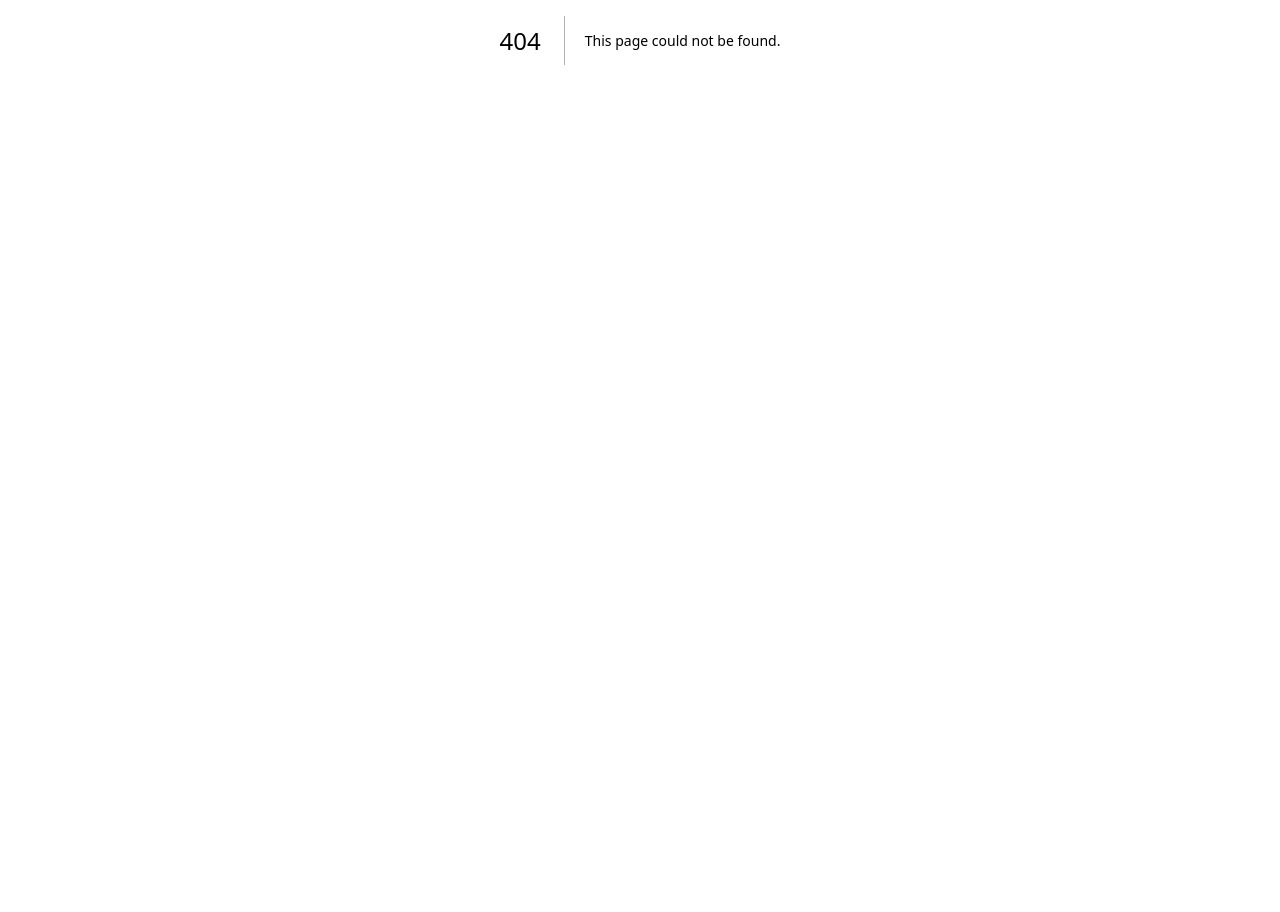
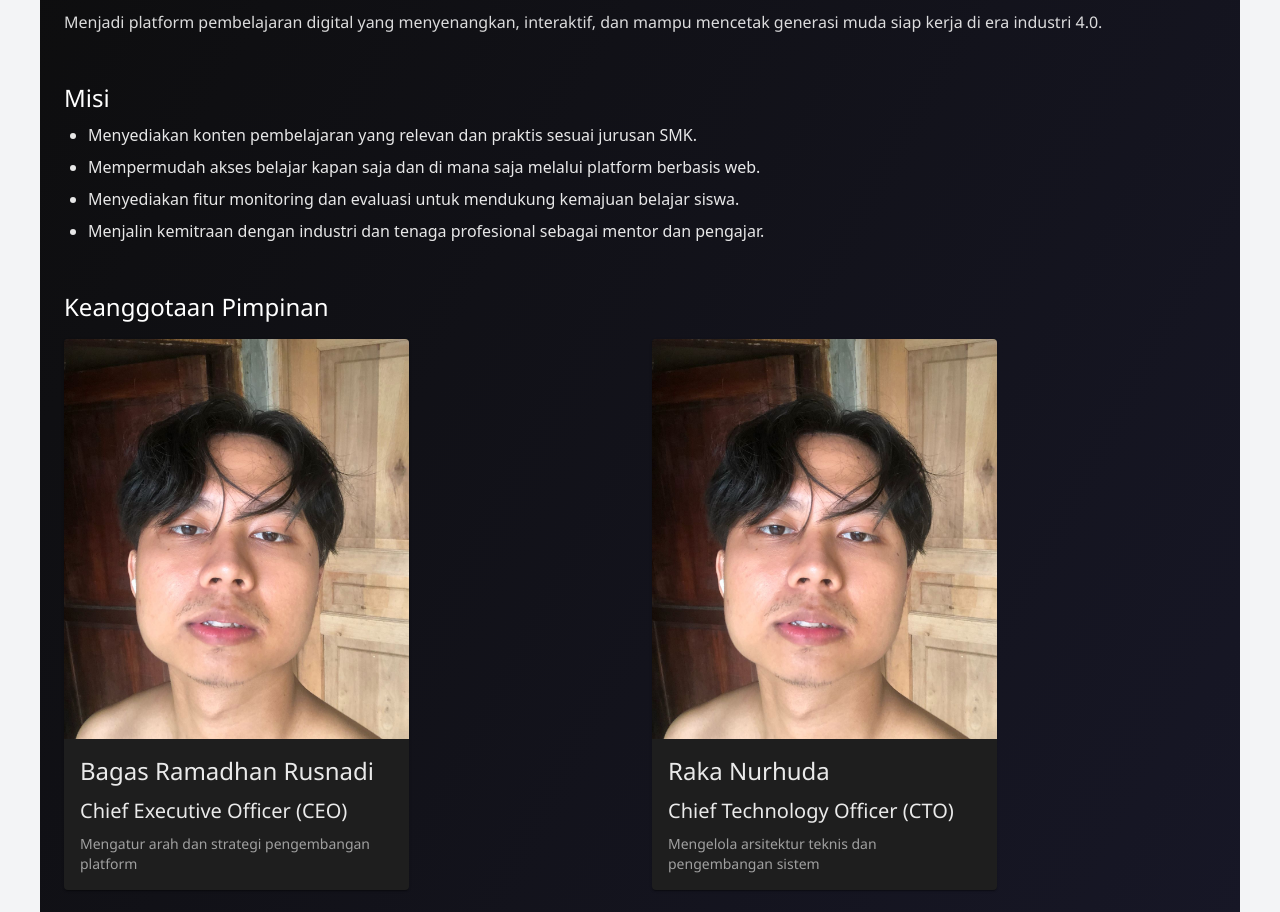
Before and after one commit to bagasrr/chill-study, a Next.js app: page /about in a window 1280 px wide. Before the commit this address had no page. Shown: the part 360-1272 px from the top of the page. Before the commit the page ends 800 px from the top, so only its background shows below. Built offline with nearby package versions, Linux system fonts and the light colour scheme; no server answers.

Commit message:
add leadershipCard

```diff
--- /dev/null
+++ b/src/app/(overview)/about/page.tsx
@@ -0,0 +1,121 @@
+// app/about/page.tsx
+"use client";
+
+import { useEffect, useState } from "react";
+import LeadershipCard from "@/components/LeadershipCard";
+import { Container, Typography, Box } from "@mui/material";
+
+const AboutPage = () => {
+  const [loading, setLoading] = useState(true);
+
+  const leaders = [
+    {
+      name: "Bagas Ramadhan Rusnadi",
+      role: "Chief Executive Officer (CEO)",
+      responsibility: "Mengatur arah dan strategi pengembangan platform",
+      image: "/leaders/bagas.jpeg",
+    },
+    {
+      name: "Raka Nurhuda",
+      role: "Chief Technology Officer (CTO)",
+      responsibility: "Mengelola arsitektur teknis dan pengembangan sistem",
+      image: "/leaders/bagas.jpeg",
+    },
+    {
+      name: "Farhan R. Maulana",
+      role: "Chief Content Officer (CCO)",
+      responsibility: "Bertanggung jawab atas kurikulum dan materi belajar",
+      image: "/leaders/bagas.jpeg",
+    },
+    {
+      name: "Rizky Saputra",
+      role: "Head of Community & Partnership",
+      responsibility: "Mengelola kerja sama, relasi, dan komunitas pengguna",
+      image: "/leaders/bagas.jpeg",
+    },
+  ];
+
+  useEffect(() => {
+    const timer = setTimeout(() => setLoading(false), 1000); // simulasi loading
+    return () => clearTimeout(timer);
+  }, []);
+
+  return (
+    <Container
+      sx={{
+        py: 8,
+        color: "#fff",
+        background: "linear-gradient(to bottom right, #0d0d0d, #1a1a2e)",
+        borderRadius: 2,
+      }}
+    >
+      <Box textAlign="center" mb={6}>
+        <Typography variant="h4" fontWeight="bold" gutterBottom>
+          Tentang Chill Study
+        </Typography>
+        <Typography variant="body1" sx={{ color: "rgba(255,255,255,0.8)", mt: 2 }}>
+          Chill Study adalah platform pembelajaran daring yang dirancang secara menyenangkan dan interaktif untuk menjembatani pelajar SMK dengan dunia kerja modern.
+        </Typography>
+      </Box>
+
+      <Box mb={6}>
+        <Typography variant="h5" fontWeight="medium" gutterBottom>
+          Visi
+        </Typography>
+        <Typography variant="body1" sx={{ color: "rgba(255,255,255,0.85)" }}>
+          Menjadi platform pembelajaran digital yang menyenangkan, interaktif, dan mampu mencetak generasi muda siap kerja di era industri 4.0.
+        </Typography>
+      </Box>
+
+      <Box mb={6}>
+        <Typography variant="h5" fontWeight="medium" gutterBottom>
+          Misi
+        </Typography>
+        <ul className="list-disc pl-6 space-y-2 text-white/90">
+          <li>Menyediakan konten pembelajaran yang relevan dan praktis sesuai jurusan SMK.</li>
+          <li>Mempermudah akses belajar kapan saja dan di mana saja melalui platform berbasis web.</li>
+          <li>Menyediakan fitur monitoring dan evaluasi untuk mendukung kemajuan belajar siswa.</li>
+          <li>Menjalin kemitraan dengan industri dan tenaga profesional sebagai mentor dan pengajar.</li>
+        </ul>
+      </Box>
+
+      <Box mb={10}>
+        <Typography variant="h5" fontWeight="medium" gutterBottom>
+          Keanggotaan Pimpinan
+        </Typography>
+        <Box className="grid sm:grid-cols-2 gap-6 mt-4">
+          {(loading ? Array(4).fill({}) : leaders).map((leader, index) => (
+            <LeadershipCard key={index} name={leader.name} role={leader.role} responsibility={leader.responsibility} image={leader.image} loading={loading} />
+          ))}
+        </Box>
+      </Box>
+
+      <Box>
+        <Typography variant="h5" fontWeight="medium" gutterBottom>
+          Lokasi Kami
+        </Typography>
+        <Box
+          sx={{
+            mt: 2,
+            borderRadius: 2,
+            overflow: "hidden",
+            border: "1px solid rgba(0, 255, 255, 0.3)",
+            boxShadow: "0 0 20px rgba(0, 255, 255, 0.1)",
+            height: 300,
+          }}
+        >
+          <iframe
+            src="https://www.google.com/maps/embed?pb=..." // ganti link maps sesuai lokasi
+            width="100%"
+            height="100%"
+            allowFullScreen
+            loading="lazy"
+            style={{ border: 0 }}
+          />
+        </Box>
+      </Box>
+    </Container>
+  );
+};
+
+export default AboutPage;
--- a/src/app/(overview)/layout.tsx
+++ b/src/app/(overview)/layout.tsx
@@ -1,12 +1,14 @@
+import Footer from "@/components/Footer";
 import Navbar from "@/components/Navbar";
 import React from "react";
 
 const layout = ({ children }: { children: React.ReactNode }) => {
   return (
     <>
-      <div className="min-h-screen">
+      <div>
         <Navbar />
-        <div className="pt-24 md:pt-28">{children}</div>
+        <div className="pt-24 md:pt-28 bg-gray-100 dark:bg-gray-800 min-h-screen">{children}</div>
+        <Footer />
       </div>
     </>
   );
--- a/src/app/page.tsx
+++ b/src/app/page.tsx
@@ -8,7 +8,7 @@ export default function Home() {
   return (
     <div className="min-h-screen min-w-screen">
       <Navbar />
-      <div className="pt-24 md:pt-28">
+      <div className="pt-24 md:pt-28 bg-gray-100">
         <Hero />
         <Program />
         <CTAHero />
--- /dev/null
+++ b/src/components/LeadershipCard.tsx
@@ -0,0 +1,28 @@
+import * as React from "react";
+import Card from "@mui/material/Card";
+import CardContent from "@mui/material/CardContent";
+import CardMedia from "@mui/material/CardMedia";
+import Typography from "@mui/material/Typography";
+import CardActionArea from "@mui/material/CardActionArea";
+import { LeadershipCard } from "@/lib/type";
+
+export default function ActionAreaCard({ image, name, role, responsibility }: LeadershipCard) {
+  return (
+    <Card sx={{ maxWidth: 345 }}>
+      <CardActionArea>
+        <CardMedia component="img" sx={{ height: 400, objectFit: "cover" }} image={image} alt={name} />
+        <CardContent>
+          <Typography gutterBottom variant="h5" component="div">
+            {name}
+          </Typography>
+          <Typography gutterBottom variant="h6" component="div">
+            {role}
+          </Typography>
+          <Typography variant="body2" sx={{ color: "text.secondary" }}>
+            {responsibility}
+          </Typography>
+        </CardContent>
+      </CardActionArea>
+    </Card>
+  );
+}
--- a/src/components/Navbar.tsx
+++ b/src/components/Navbar.tsx
@@ -15,7 +15,7 @@ const Navbar = () => {
   const menuItems = [
     { label: "Learning", href: "/learning" },
     { label: "Langganan", href: "/subcription" },
-    { label: "Company", href: "/company" },
+    { label: "Company", href: "/about" },
   ];
 
   return (
--- /dev/null
+++ b/src/lib/type.ts
@@ -0,0 +1,11 @@
+export type LeadershipCard = {
+  image: string;
+  name: string;
+  role: string;
+  responsibility: string;
+};
+export type PricingCardProps = {
+  title: string;
+  price: string;
+  description: string;
+};
--- a/src/ui/Hero.tsx
+++ b/src/ui/Hero.tsx
@@ -1,5 +1,6 @@
 import { Button, Typography } from "@mui/material";
 import Image from "next/image";
+import Link from "next/link";
 
 export default function Hero() {
   return (
@@ -7,8 +8,8 @@ export default function Hero() {
       <div className="p-5 w-full lg:w-1/2 flex flex-col gap-5">
         <Typography variant="h4">Ini Waktumu Bersinar. Kuasai Keahlian, Tunjukkan Kemampuan!</Typography>
         <Typography variant="subtitle1">Dirancang khusus buat kamu yang pengen jadi yang terbaik di bidang TKJ, TKR, dan lainnya.</Typography>
-        <Button variant="outlined" color="success" className="mt-5 text-black">
-          Mulai Sekarang
+        <Button variant="contained" color="success">
+          <Link href="/learning">Mulai Sekarang</Link>
         </Button>
       </div>
       <div>
```
Also changed, not shown: src/components/PricingCard.tsx (+1 -7 lines), public/leaders/bagas.jpeg (added).
